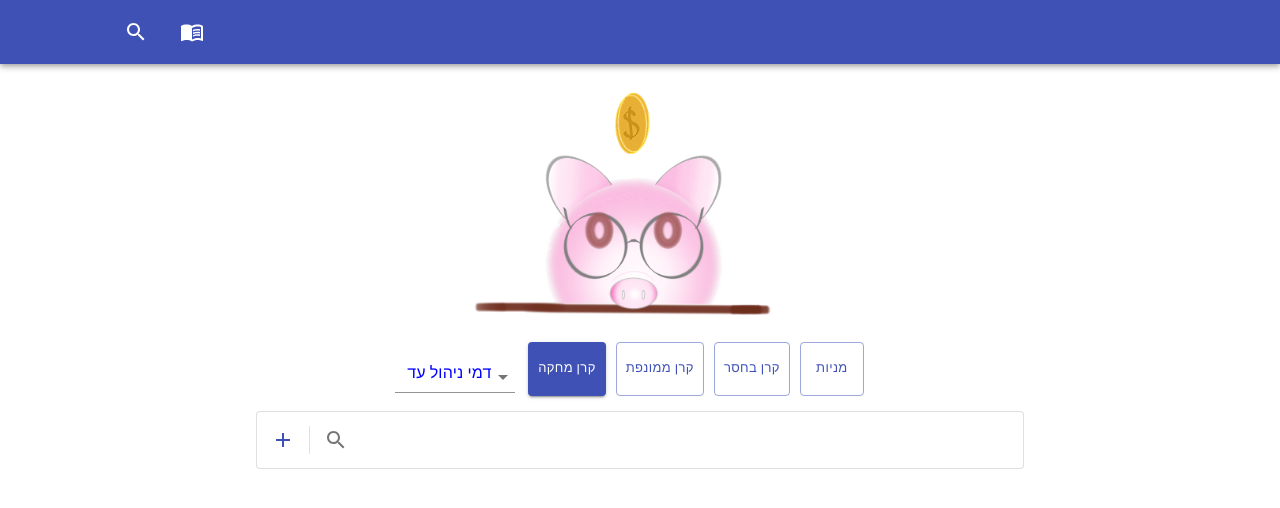
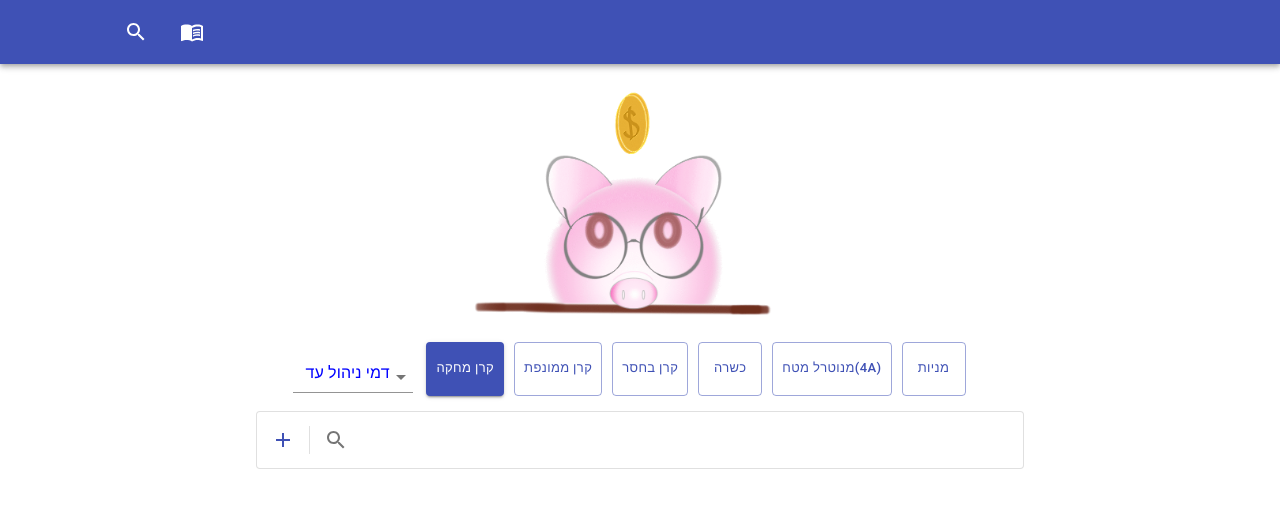
Before and after one commit to nitsan57/stock, a React (Create React App) app: page / in a window 1280 px wide. Shown: the top 508 px of the page. Built offline with nearby package versions, Linux system fonts and the light colour scheme; what react-plotly.js would draw is missing.

Commit message:
[add no forex filter]

```diff
--- a/src/search_bar/Search.js
+++ b/src/search_bar/Search.js
@@ -40,6 +40,8 @@ class Search extends React.Component {
 				{ key: 2, value: this.props.text_lang.SEARCH.LEVERAGED, isChecked: false },
 				{ key: 3, value: this.props.text_lang.SEARCH.SHORT, isChecked: false },
 				{ key: 4, value: this.props.text_lang.SEARCH.STOCKS, isChecked: false },
+				{ key: 5, value: this.props.text_lang.SEARCH.KOSHER, isChecked: false },
+				{ key: 6, value: this.props.text_lang.SEARCH.MM, isChecked: false },
 			],
 			expandable_json: { [this.props.text_lang.SEARCH.IMITATING]: 0 },
 			search_all: false,
@@ -112,12 +114,17 @@ class Search extends React.Component {
 		let leveraged = this.state.search_checkbox[1]['isChecked'];
 		let short = this.state.search_checkbox[2]['isChecked'];
 		let normal_stock = this.state.search_checkbox[3]['isChecked'];
+		let kosher_stock = this.state.search_checkbox[4]['isChecked'];
+		let mm = this.state.search_checkbox[5]['isChecked'];
+
 		let search_res = await this.state.stock_market.search(
 			word,
 			imitating,
 			leveraged,
 			short,
 			normal_stock,
+			kosher_stock,
+			mm,
 			managment_fee_filter
 		);
 
@@ -442,6 +449,30 @@ class Search extends React.Component {
 							size="small"
 							type="button"
 							color="primary"
+							variant={this.state.search_checkbox[4].isChecked ? 'contained' : 'outlined'}
+							onClick={() => this.changeFilter(4)}
+						>
+							{this.props.text_lang.SEARCH.KOSHER}
+						</Button>
+						<Button
+							style={{
+								margin: '5px',
+							}}
+							size="small"
+							type="button"
+							color="primary"
+							variant={this.state.search_checkbox[5].isChecked ? 'contained' : 'outlined'}
+							onClick={() => this.changeFilter(5)}
+						>
+							{this.props.text_lang.SEARCH.MM}
+						</Button>
+						<Button
+							style={{
+								margin: '5px',
+							}}
+							size="small"
+							type="button"
+							color="primary"
 							variant={this.state.search_checkbox[3].isChecked ? 'contained' : 'outlined'}
 							onClick={() => this.changeFilter(3)}
 						>
--- a/src/stock_getter/Tase.js
+++ b/src/stock_getter/Tase.js
@@ -22,7 +22,16 @@ export function filter_indices(search_keyword, filterd_res) {
 	return res;
 }
 
-export async function search(search_keyword, imitating, leveraged, short, normal_stock, managment_fee_filter) {
+export async function search(
+	search_keyword,
+	imitating,
+	leveraged,
+	short,
+	normal_stock,
+	kosher_stock,
+	mm,
+	managment_fee_filter
+) {
 	search_keyword = search_keyword.toLowerCase();
 
 	const filteredData = tase_info.filter(
@@ -37,6 +46,13 @@ export async function search(search_keyword, imitating, leveraged, short, normal
 				if (fund_data['ManagementFee'] + fund_data['TrusteeFee'] > managment_fee_filter) {
 					return false;
 				}
+				if (!kosher_stock && item['Name'].includes('כשרה')) {
+					return false;
+				}
+				if (!mm && item['Name'].includes('4A')) {
+					return false;
+				}
+
 				if (
 					(type === Consts.TYPE_ID.SECURITY && subtype !== Consts.SUB_TYPE_ID.STOCK) ||
 					type === Consts.TYPE_ID.FUND // agah filter && bond_fund !== Consts.MAGNA_TYPE.BOND
--- a/src/utils/Lang.js
+++ b/src/utils/Lang.js
@@ -8,9 +8,12 @@ export const ENGLISH = {
 		DEFAULT_SEARCH_MSG: '',
 		RESULT_SEARCH_MSG: 'Results',
 		IMITATING: 'Imitating',
-		LEVERAGED: 'leveraged',
-		SHORT: 'short',
-		STOCKS: 'stocks',
+		LEVERAGED: 'Leveraged',
+		SHORT: 'Short',
+		STOCKS: 'Stocks',
+		KOSHER: 'Kosher',
+		MM: 'Forex Exposure profile: 4A',
+
 		NO_RESULT_KEY_WORDS: 'No Results found for the given keywords',
 		NO_RESULTS_FOR_FILTERS: 'No Results found for the given filters',
 		IN_PROGRESS: 'Searching...',
@@ -76,6 +79,9 @@ export const HEBREW = {
 		LEVERAGED: 'קרן ממונפת',
 		SHORT: 'קרן בחסר',
 		STOCKS: 'מניות',
+		KOSHER: 'כשרה',
+		MM: 'מנוטרל מטח(4A)',
+
 		NO_RESULT_KEY_WORDS: 'לא נמצאו תוצאות העונות למילת החיפוש',
 		NO_RESULTS_FOR_FILTERS: 'לא נמצאו תוצאות המתאימות לסינונים שנבחרו, יש לבחור פחות סינונים או לשנות מילת חיפוש',
 		IN_PROGRESS: '...מחפש',
```
